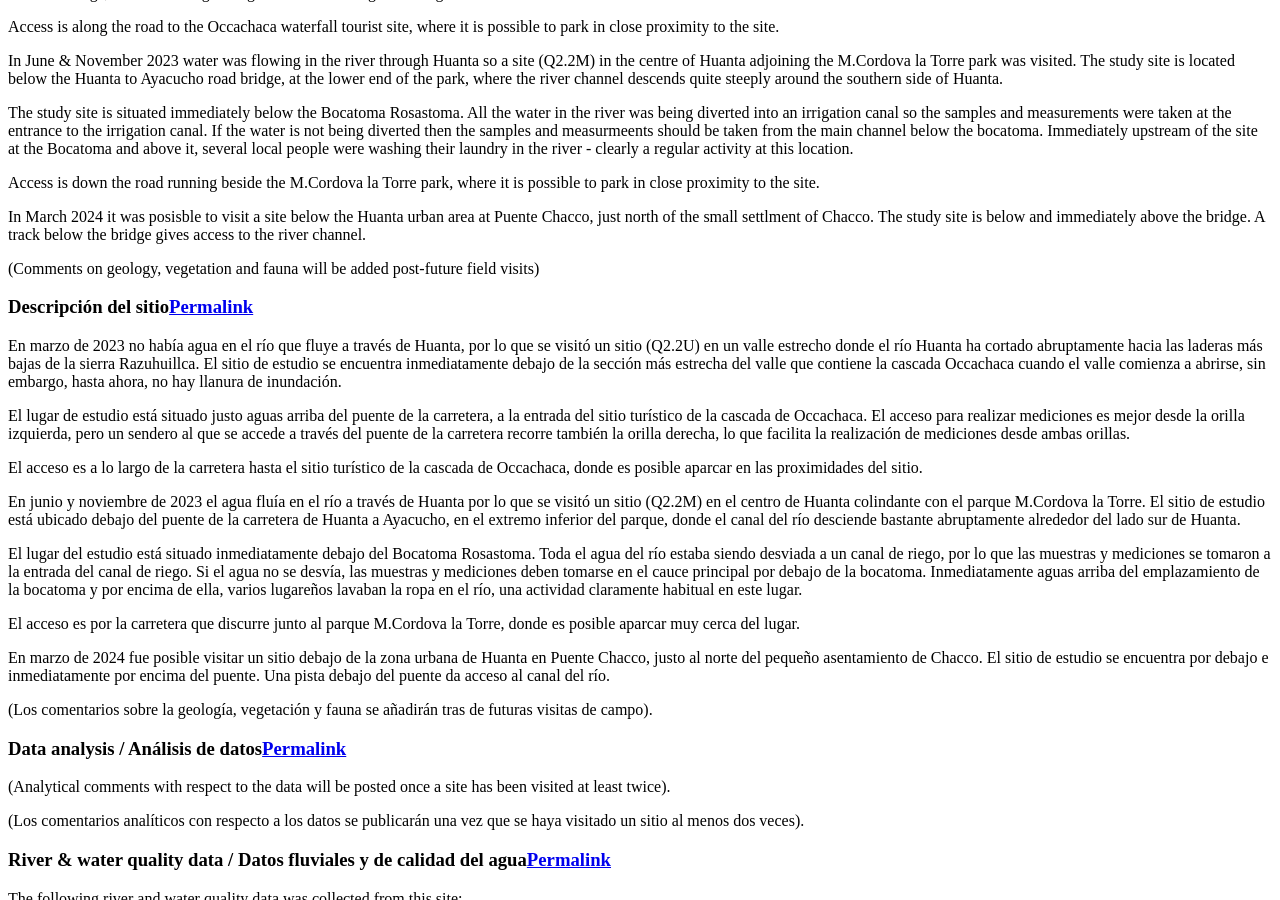
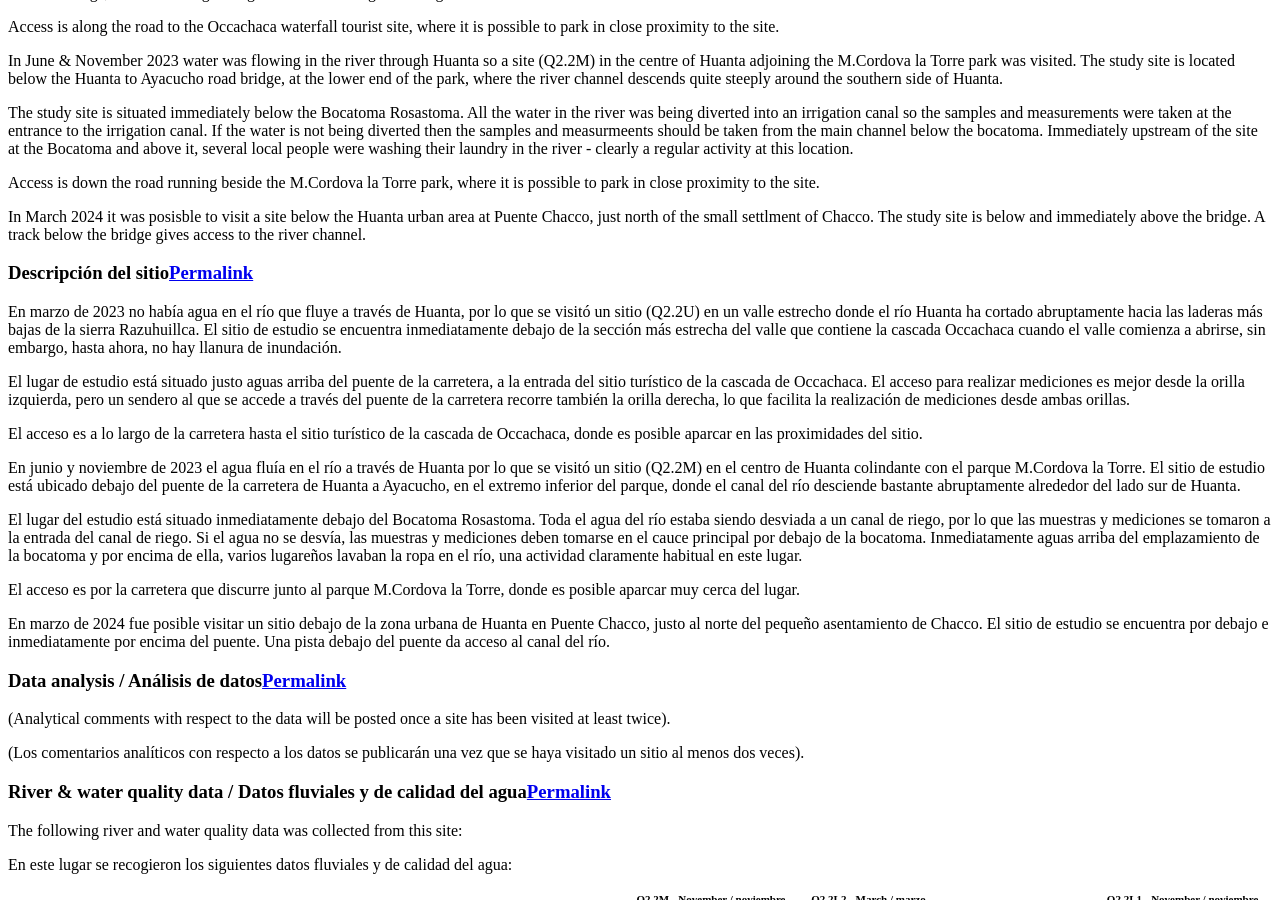
Before and after one commit to HVLepage/cavep-unah, a Jekyll site: the page built from _docs/site-network/Q2_2.md, in a window 1280 px wide and 900 px high, scrolled down 7517 px. Built offline with Jekyll 4.4.1, drawn with Linux system fonts in a browser that asks for light colours; comment, search, counter and statistics services are not loaded.

Commit message:
Update Q2_2.md

```diff
--- a/_docs/site-network/Q2_2.md
+++ b/_docs/site-network/Q2_2.md
@@ -114,8 +114,6 @@
 
 In March 2024 it was posisble to visit a site below the Huanta urban area at Puente Chacco, just north of the small settlment of Chacco. The study site is below and immediately above the bridge. A track below the bridge gives access to the river channel.
 
-(Comments on geology, vegetation and fauna will be added post-future field visits)
-
 
 ### Descripción del sitio
 
@@ -134,8 +132,6 @@
 
 
 En marzo de 2024 fue posible visitar un sitio debajo de la zona urbana de Huanta en Puente Chacco, justo al norte del pequeño asentamiento de Chacco. El sitio de estudio se encuentra por debajo e inmediatamente por encima del puente. Una pista debajo del puente da acceso al canal del río.
-
-(Los comentarios sobre la geología, vegetación y fauna se añadirán tras de futuras visitas de campo).
 
 
 ### Data analysis / Análisis de datos
```
